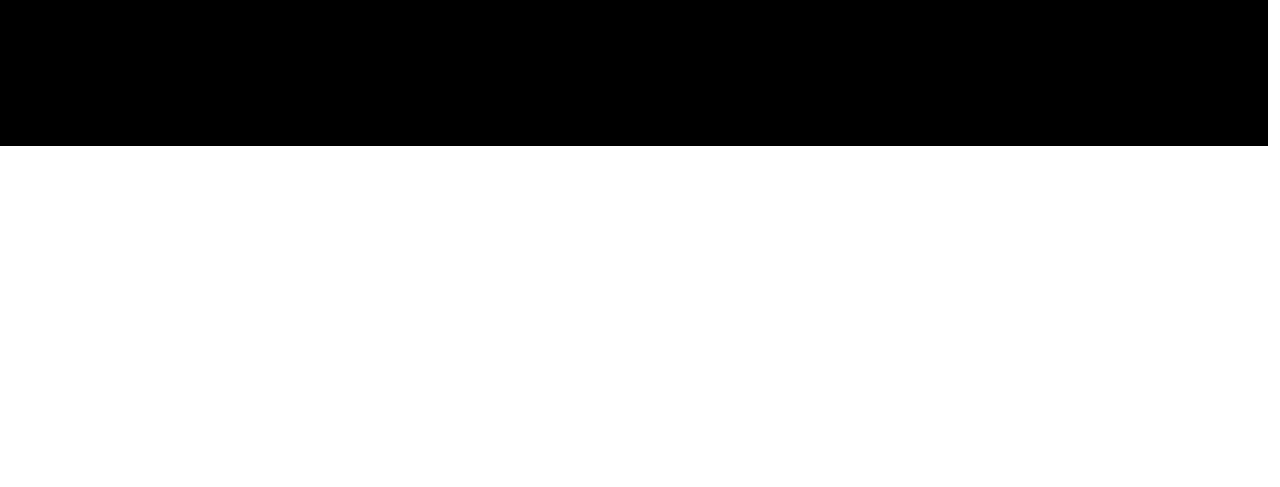
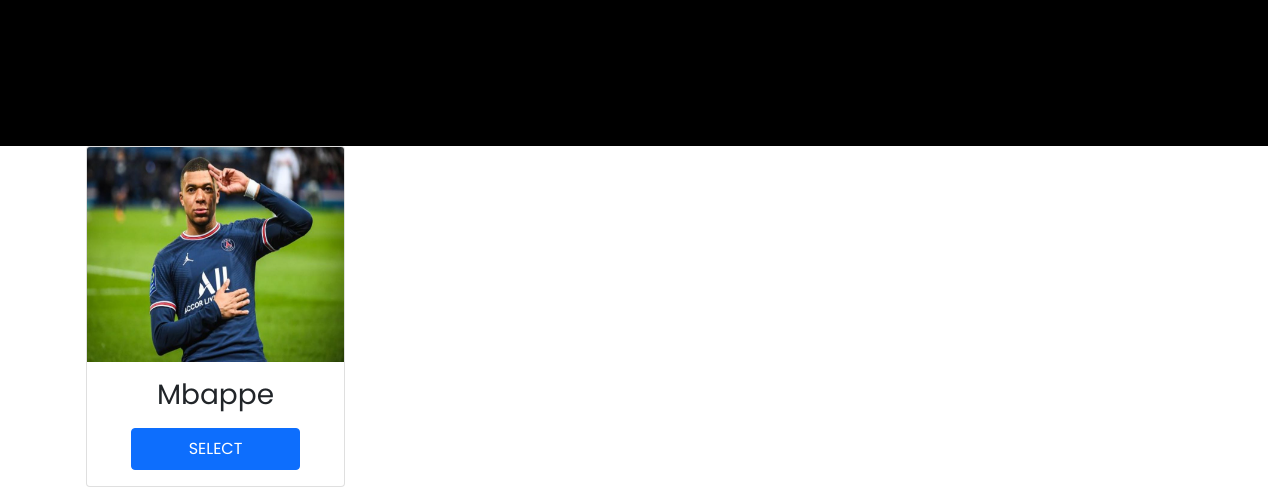
Before and after one commit to Maruf-Stack/select-five-players, a plain HTML site: page index.html in a window 1280 px wide. Shown: the part 414-901 px from the top of the page. Before the commit the page ends 800 px from the top, so only its background shows below. Drawn offline with nearby package versions, Linux system fonts and the light colour scheme.

Commit message:
card1 added

```diff
--- a/index.html
+++ b/index.html
@@ -37,6 +37,21 @@
         </section>
     </header>
 
+    <main class="main">
+        <div class="container">
+            <div class="row">
+                <div class="col-3 players">
+                    <div class="card">
+                        <img src="images/mbappe2.jpg" class="card-img-top img-fluid" alt="...">
+                        <div class="card-body text-center">
+                            <h3 class="card-title">Mbappe</h3>
+                            <button class="btn btn-primary mt-2 w-75 px-4 py-2">SELECT</button>
+                        </div>
+                    </div>
+                </div>
+            </div>
+        </div>
+    </main>
 
 
 
```
